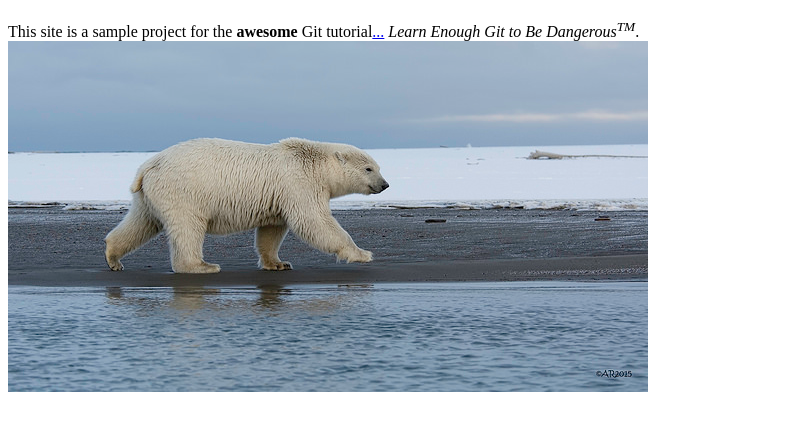
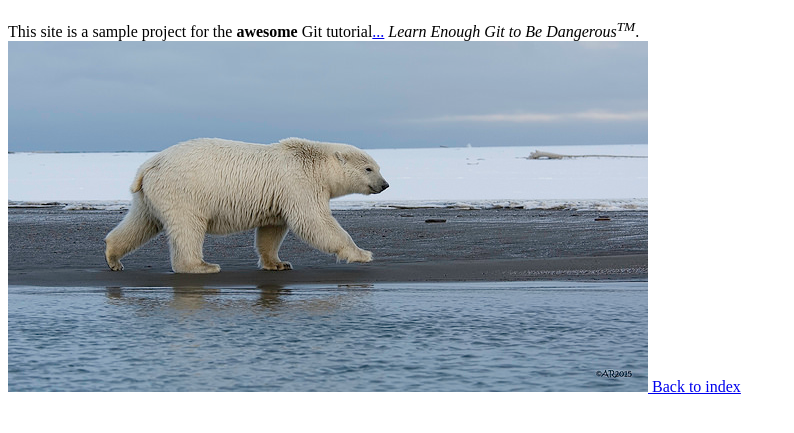
Before and after one commit to bacongodfather007/website, a plain HTML site: page about.html in a window 1280 px wide. Shown: the part 61-494 px from the top of the page, without its empty margins (0-794 px from the left). Drawn offline with Linux system fonts and the light colour scheme.

Commit message:
Add back to index

```diff
--- a/about.html
+++ b/about.html
@@ -11,6 +11,7 @@
       tutorial<a href="https://www.learnenough.com/git-tutorial">...</a> <em>Learn Enough Git to Be Dangerous<sup>TM</sup></em>.
 <a href="https://www.flickr.com/photos/puliarfanita/22959238329">
   <img src="images/polar_bear.jpg" alt="Polar bear">
+  <a href="index.html" target="_blank">Back to index</a>
 </a>
     </p>
   </body>
```
